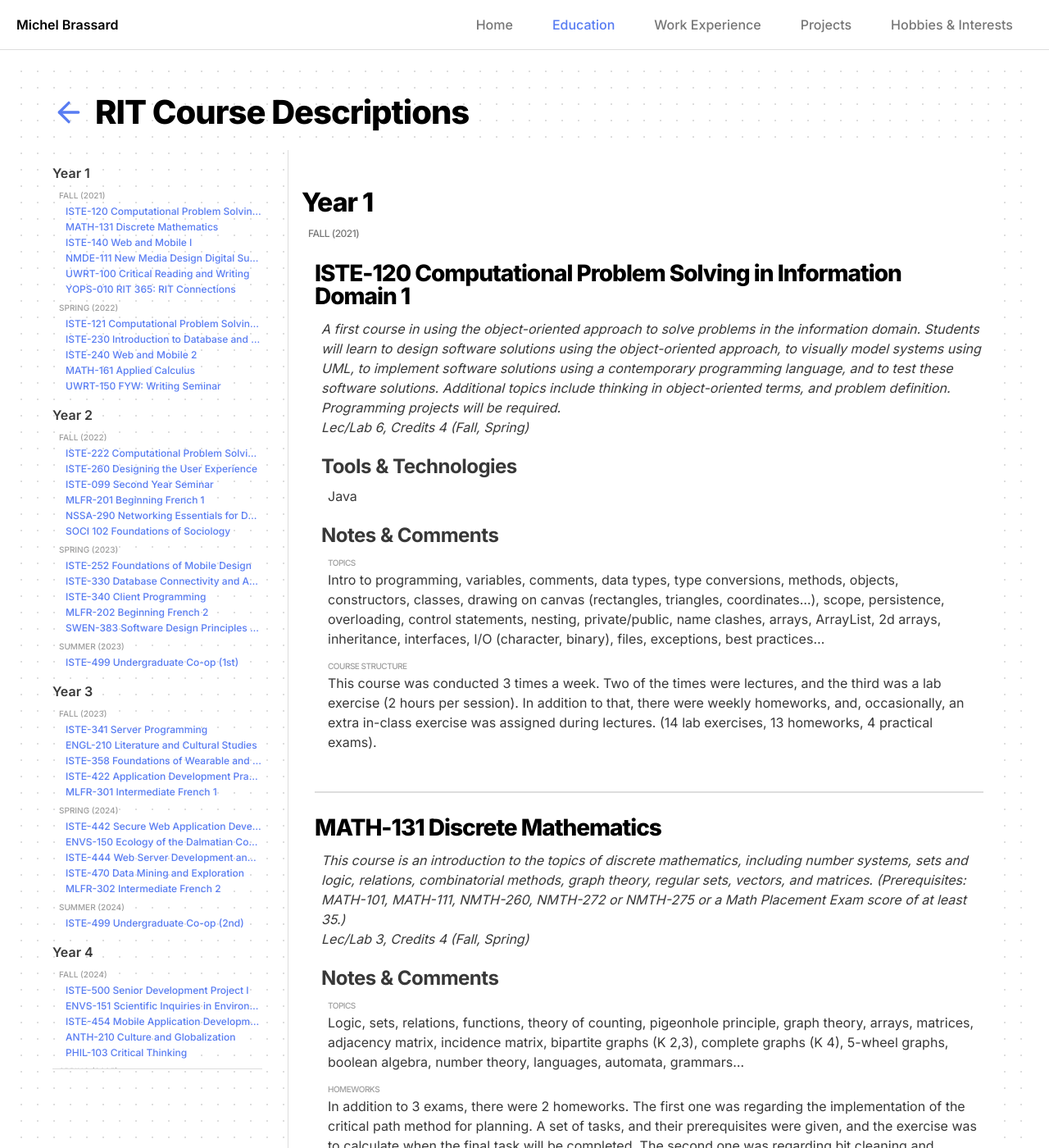
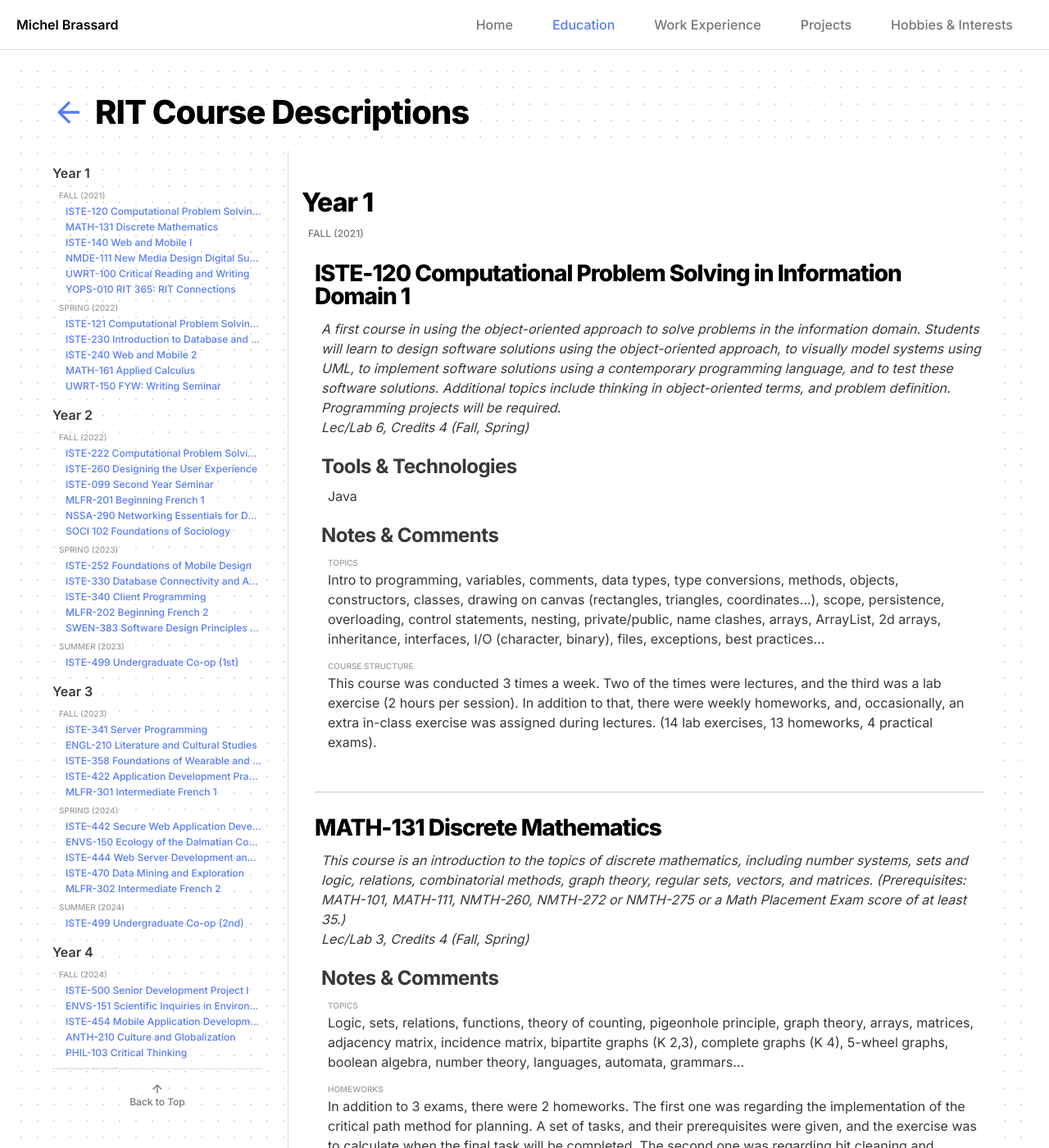
Before and after one commit to michelbrassard/michelbrassard.github.io, a Jekyll site: the page built from education/RIT-courses/index.html, in a window 1280 px wide and 1400 px high. Shown: the whole window at 82% size. Built offline with Jekyll 4.4.1, drawn with Linux system fonts in a browser that asks for light colours.

Commit message:
add back to top bottom for side navigation

```diff
--- a/_includes/projects-side-navigation.html
+++ b/_includes/projects-side-navigation.html
@@ -1,3 +1,4 @@
+<div class="side-wrapper">
     <div class="links courses">
         {% for type in site.data.projects %}
             <p class="title">{{ type.name }}</p>
@@ -13,3 +14,8 @@
             {% endfor %}
         {% endfor %}
     </div>
+    <a href="#top" class="back-to-top">
+        <svg xmlns="http://www.w3.org/2000/svg" width="24" height="24" viewBox="0 0 24 24" fill="none" stroke="currentColor" stroke-width="2" stroke-linecap="round" stroke-linejoin="round" class="lucide lucide-arrow-up-icon lucide-arrow-up"><path d="m5 12 7-7 7 7"/><path d="M12 19V5"/></svg>
+        Back to Top
+    </a>
+</div>
--- a/_includes/rit-courses-side-navigation.html
+++ b/_includes/rit-courses-side-navigation.html
@@ -1,3 +1,4 @@
+<div class="side-wrapper">
     <div class="links courses">
         {% for year in site.data.rit-courses %}
             <p class="title">Year {{ year.number }}</p>
@@ -13,3 +14,8 @@
             {% endfor %}
         {% endfor %}
     </div>
+    <a href="#top" class="back-to-top">
+        <svg xmlns="http://www.w3.org/2000/svg" width="24" height="24" viewBox="0 0 24 24" fill="none" stroke="currentColor" stroke-width="2" stroke-linecap="round" stroke-linejoin="round" class="lucide lucide-arrow-up-icon lucide-arrow-up"><path d="m5 12 7-7 7 7"/><path d="M12 19V5"/></svg>
+        Back to Top
+    </a>
+</div>
--- a/_layouts/default.html
+++ b/_layouts/default.html
@@ -13,7 +13,7 @@
     <meta name="viewport" content="width=device-width, initial-scale=1" />
     <script src="{{ site.baseurl }}/assets/script.js" defer></script>
 </head>
-<body>
+<body id="top">
     {%include navigation.html %}
 
     <main class="dot-background">
--- a/assets/styles/descriptions.css
+++ b/assets/styles/descriptions.css
@@ -5,18 +5,20 @@
     display: grid;
     grid-template-columns: 1fr 3fr;
 }
+.side-wrapper {
+    position: sticky;
+    top: 0;
+}
 #side-navigation {
     border-right: var(--design-element-color) 1px solid;
 }
 #side-navigation .links {
-    position: sticky;
-    top: 0;
+    margin-right: 1rem;
+    border-bottom: var(--design-element-color) 1px solid;
     width: 20vw;
     height: 80vh;
     overflow-x: hidden;
     overflow-y: scroll;
-    margin-right: 1rem;
-    border-bottom: var(--design-element-color) 1px solid;
 }
 #side-navigation .links .title {
     font-weight: 600;
@@ -46,6 +48,28 @@
 #side-navigation .links.projects a {
     font-size: 1rem;
 }
+.back-to-top {
+    display: flex;
+    margin-top: 1rem;
+    margin-bottom: 1rem;
+    text-align: center;
+    width: 20vw;
+    flex-direction: column;
+    align-items: center;
+    font-size: 0.75rem;
+    color: var(--text-color-light);
+    transition: all .2s;
+}
+.back-to-top:hover {
+    stroke: var(--primary-color);
+    color: var(--primary-color);
+    text-decoration: none;
+}
+.back-to-top svg {
+    width: 1rem;
+    height: 1rem;
+}
+
 
 .content {
     background-color: white;
--- a/assets/styles/shared.css
+++ b/assets/styles/shared.css
@@ -111,7 +111,8 @@
     font-size: 0.75rem;
     text-transform: uppercase;
     color: var(--text-color-light);
-    font-weight: 500
+    font-weight: 500;
+    letter-spacing: 0px;
 }
 .xs-title {
     font-size: 0.625rem;
@@ -120,6 +121,7 @@
     font-weight: 500;
     margin-top: 1rem;
     margin-bottom: 0.25rem;
+    letter-spacing: 0px;
 }
 .title-with-backlink {
     display: inline-flex;
```
Also changed, not shown: assets/icons/arrow-up.svg (added). Lines whose indentation alone changed are shown as unchanged.
